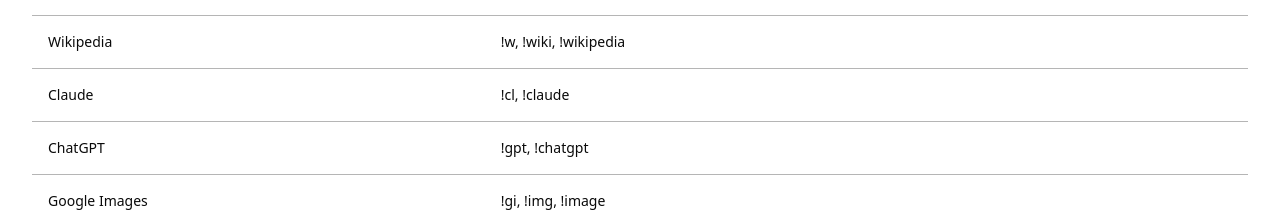
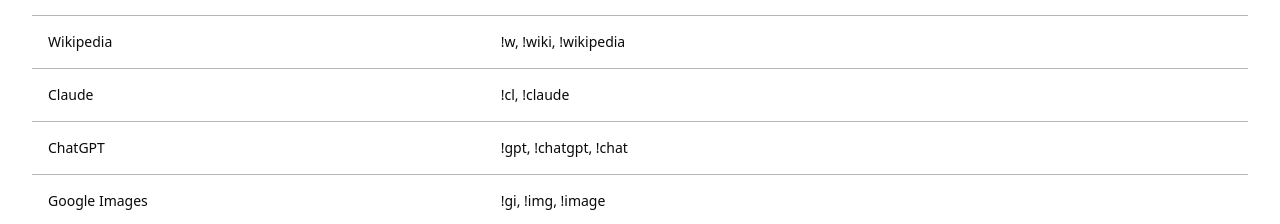
Before and after one commit to jamesondh/sidfreyxyz, a Next.js app: page /about in a window 1280 px wide. Shown: the part 847-1071 px from the top of the page. Built offline with nearby package versions, Linux system fonts and the light colour scheme.

Commit message:
!chat alias for chatgpt search

```diff
--- a/src/config.ts
+++ b/src/config.ts
@@ -31,7 +31,7 @@
   },
   {
     name: "ChatGPT",
-    bangs: ["!gpt", "!chatgpt"],
+    bangs: ["!gpt", "!chatgpt", "!chat"],
     query: (searchQuery: string) =>
       `https://chat.openai.com/?q=${encodeURIComponent(searchQuery)}`,
   },
```
